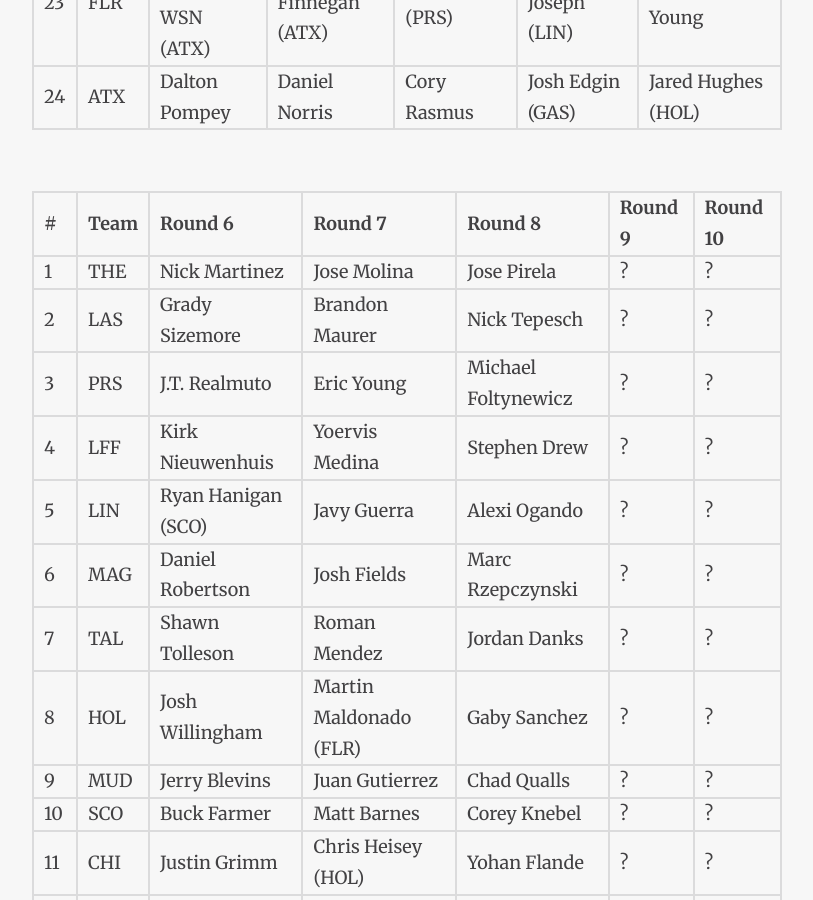
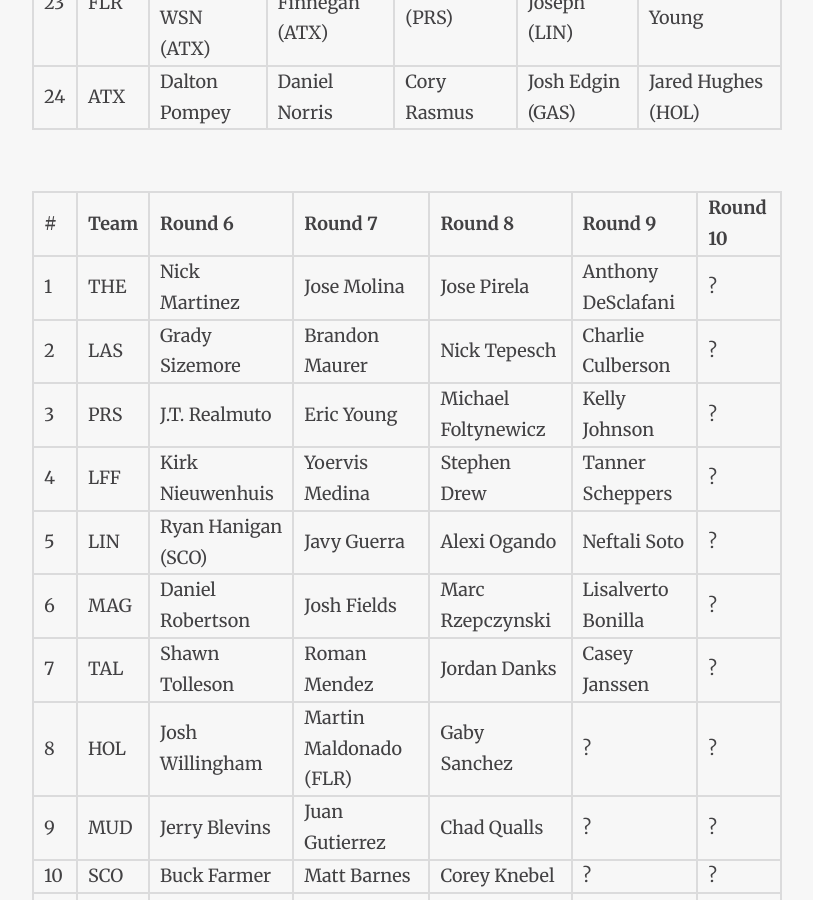
Before and after one commit to ADML1/adml1.github.io, a Jekyll site: the page built from draft.md, in a window 1280 px wide and 900 px high, scrolled down 2410 px. Shown: the whole window, without its empty margins (233-1046 px from the left). Built offline with Jekyll 4.4.1, drawn with Linux system fonts in a browser that asks for light colours; nearby versions of some CDN libraries.

Commit message:
Update draft picks.

```diff
--- a/draft.md
+++ b/draft.md
@@ -40,13 +40,13 @@ imagefeature: hof.jpg
 
 \# | Team | Round 6 | Round 7 | Round 8 | Round 9 | Round 10
 ---|------|---------|---------|---------|---------|----------
-1 | THE | Nick Martinez | Jose Molina | Jose Pirela | ? | ?
-2 | LAS | Grady Sizemore | Brandon Maurer | Nick Tepesch | ? | ?
-3 | PRS | J.T. Realmuto | Eric Young | Michael Foltynewicz | ? | ?
-4 | LFF | Kirk Nieuwenhuis | Yoervis Medina | Stephen Drew | ? | ?
-5 | LIN | Ryan Hanigan (SCO) | Javy Guerra | Alexi Ogando | ? | ?
-6 | MAG | Daniel Robertson | Josh Fields | Marc Rzepczynski | ? | ?
-7 | TAL | Shawn Tolleson | Roman Mendez | Jordan Danks | ? | ?
+1 | THE | Nick Martinez | Jose Molina | Jose Pirela | Anthony DeSclafani | ?
+2 | LAS | Grady Sizemore | Brandon Maurer | Nick Tepesch | Charlie Culberson | ?
+3 | PRS | J.T. Realmuto | Eric Young | Michael Foltynewicz | Kelly Johnson | ?
+4 | LFF | Kirk Nieuwenhuis | Yoervis Medina | Stephen Drew | Tanner Scheppers | ?
+5 | LIN | Ryan Hanigan (SCO) | Javy Guerra | Alexi Ogando | Neftali Soto | ?
+6 | MAG | Daniel Robertson | Josh Fields | Marc Rzepczynski | Lisalverto Bonilla | ?
+7 | TAL | Shawn Tolleson | Roman Mendez | Jordan Danks | Casey Janssen | ?
 8 | HOL | Josh Willingham | Martin Maldonado (FLR) | Gaby Sanchez | ? | ?
 9 | MUD | Jerry Blevins | Juan Gutierrez | Chad Qualls | ? | ?
 10 | SCO | Buck Farmer | Matt Barnes | Corey Knebel | ? | ?
```
Also changed, not shown: other parts of draft.md (+1 -1 lines).
